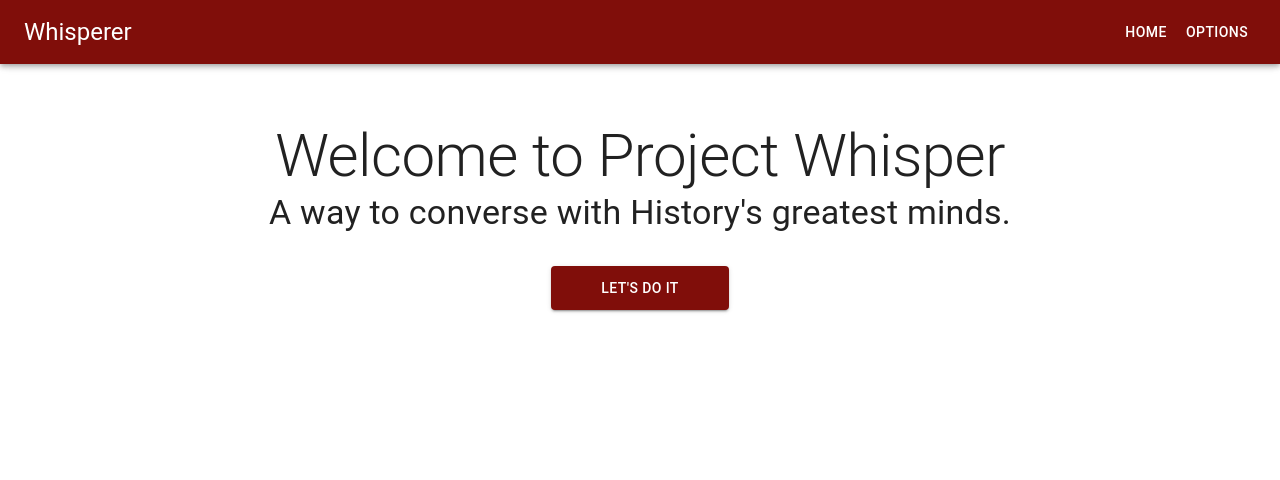
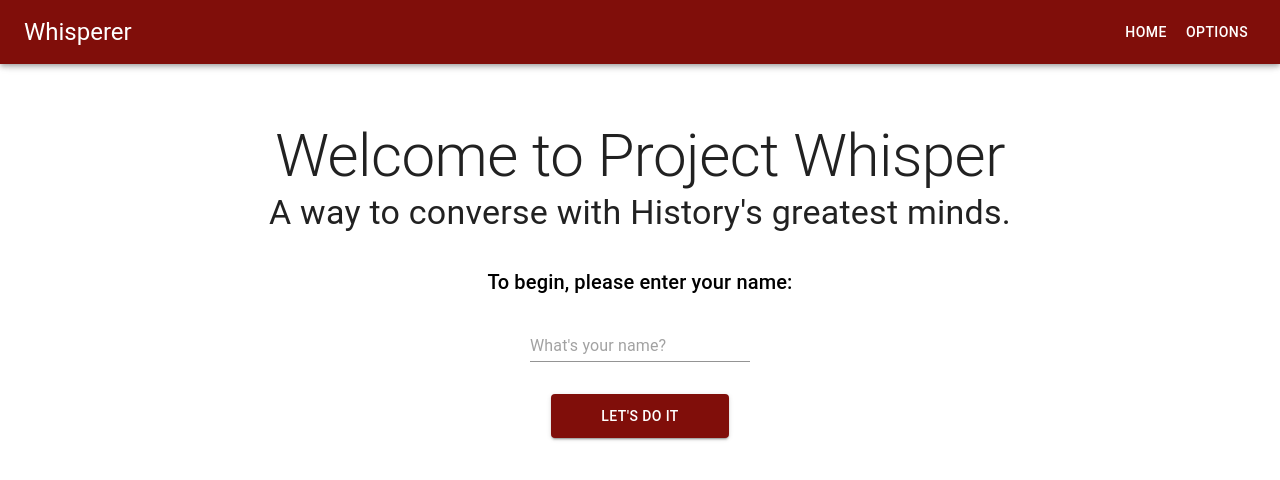
Before and after one commit to ajitalapati/whisperer, a React (Create React App) app in the folder frontend/: page / in a window 1280 px wide. Shown: the top 480 px of the page. Built offline with nearby package versions, Linux system fonts and the light colour scheme.

Commit message:
name input

```diff
--- a/frontend/package.json
+++ b/frontend/package.json
@@ -13,7 +13,7 @@
     "@testing-library/user-event": "^13.5.0",
     "@types/jest": "^27.5.2",
     "@types/node": "^16.11.66",
-    "@types/react": "^18.0.21",
+    "@types/react": "^17.0.21",
     "@types/react-dom": "^18.0.6",
     "react": "^18.2.0",
     "react-dom": "^18.2.0",
--- a/frontend/src/App.tsx
+++ b/frontend/src/App.tsx
@@ -1,21 +1,26 @@
-import React from 'react';
+import React, { Component, createContext, useState } from 'react';
 import Conv from './components/conv/Conv';
 import OptionPage from './components/options/OptionPage'
 import { BrowserRouter, Routes, Route } from "react-router-dom";
 import NavBar from './components/NavBar';
 import LandingPage from './components/LandingPage';
 
+export const UserContext = createContext({user: ""})
+
 function App() {
+  const [user, setUser] = useState("a modern day person");
   return (
     <>
+    <UserContext.Provider value={{user:user}}>
       <BrowserRouter>
       <NavBar/>
         <Routes>
-          <Route path="/" element={<LandingPage/>}/>
+          <Route path="/" element={<LandingPage setUserCallback={setUser}/>}/>
           <Route path="/options" element={<OptionPage/>}/>
-          <Route path="/:conversee" element={<Conv user="Ajit Alapati"/>}/>
+          <Route path="/:conversee" element={<Conv user={user}/>}/>
         </Routes>
       </BrowserRouter>
+    </UserContext.Provider>
     </>
   );
 }
--- a/frontend/src/components/LandingPage.tsx
+++ b/frontend/src/components/LandingPage.tsx
@@ -1,9 +1,9 @@
 import React from 'react'
-import { Grid, Typography, Button } from '@mui/material'
+import { Grid, Typography, Button, Input } from '@mui/material'
 import { constants } from '../constants'
 import { Link } from 'react-router-dom'
 
-export default function LandingPage() {
+export default function LandingPage({setUserCallback}: any) {
   return (
     <>
     <Grid container direction="column" alignItems="center" justifyContent="left" spacing={4}>
@@ -16,6 +16,16 @@ export default function LandingPage() {
             </Typography>
         </Grid>
         <Grid item>
+            <Typography variant='h6'>
+                To begin, please enter your name:
+            </Typography>
+        </Grid>
+        <Grid item>
+            <Input placeholder="What's your name?" style={{textAlign:"center"}} onChange={(e)=>{
+                setUserCallback(e.target.value)
+            }}/>
+        </Grid>
+        <Grid item>
             <Link to="/options" style={{textDecoration: 'none'}}>
                 <Button variant="contained" style={{backgroundColor: constants.styleColors.mainColor, padding:"10px 50px 10px 50px"}}>Let's do it</Button>
             </Link>
--- a/frontend/src/components/options/OptionPage.tsx
+++ b/frontend/src/components/options/OptionPage.tsx
@@ -1,13 +1,15 @@
-import React from 'react'
+import React, {useContext} from 'react'
 import { Grid } from '@mui/material'
 import Option from './Option'
 import { OptionProps } from './Option';
 import Typography from '@mui/material/Typography';
 import { constants } from "../../constants"
+import { UserContext } from '../../App';
 
 const people: OptionProps[] = constants.peopleOptions;
 
 export default function OptionPage() {
+  const user = useContext(UserContext)
   return (
     <>
         <Grid container direction="column" alignItems="left" justifyContent="right" spacing={4}>
```
Also changed, not shown: 1 other file (tests, documents, lock files or other folders).
